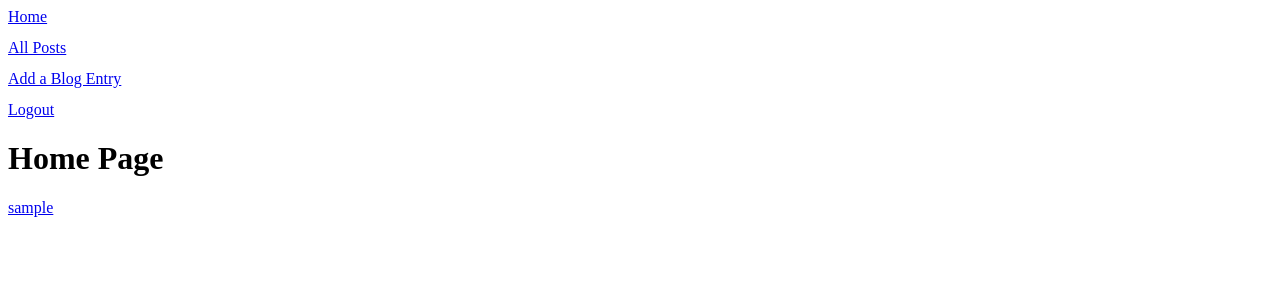
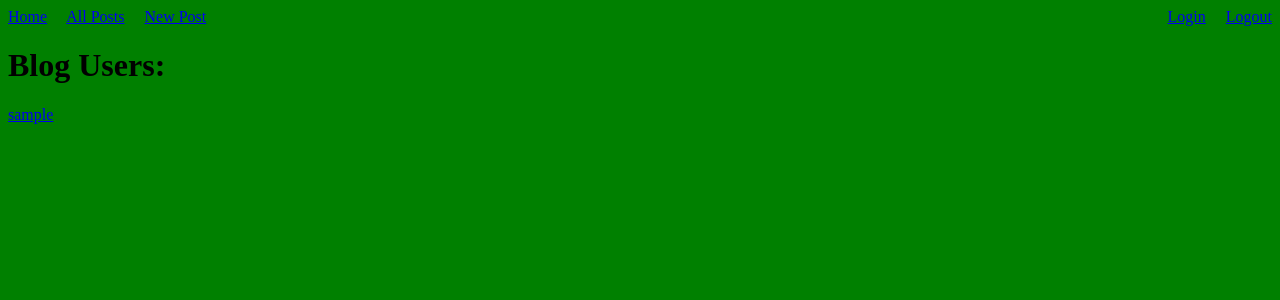
Before and after one commit to Billy-Kirchner/blogz, a Flask app: page / in a window 1280 px wide. Shown: the top 300 px of the page. Run offline with Flask 2, Linux system fonts and the light colour scheme; the visitor is signed in with stand-in values (Sample User, id 1); data comes from the database, SQL or seed files in the repository.

Commit message:
blogz final

```diff
--- a/main.py
+++ b/main.py
@@ -35,7 +35,7 @@ class User(db.Model):
 
 @app.before_request
 def require_login():
-    allowed_routes =['login', 'signup']
+    allowed_routes =['login', 'signup', 'blog_list', 'index']
     if request.endpoint not in allowed_routes and 'username' not in session:
         return redirect('/login')
 
@@ -109,7 +109,8 @@ def addpost():
             db.session.commit()
             id = new_blog.id
             blogs = Blog.query.filter_by(id=id).all()
-            return render_template('single_entry.html', blogs=blogs)
+            users = User.query.all()
+            return render_template('single_entry.html', blogs=blogs, users=users)
 
     return render_template('addpost.html', title_error=title_error, body_error=body_error, title=title, body=body)
 
@@ -118,7 +119,7 @@ def logout():
     del session['username']
     return redirect('/login')
 
-@app.route("/blog", methods=['POST','GET'])
+@app.route('/blog', methods=['POST','GET'])
 def blog_list():
     id = request.args.get('id')
     user_id = request.args.get('user_id')
--- a/templates/base.html
+++ b/templates/base.html
@@ -9,11 +9,16 @@
         </style>
     </head>
 
-    <body>
-        <a href='/'>Home</a>
-        <pre></pre><a href='/blog'>All Posts</a>
-        <pre></pre><a href='/addpost'>Add a Blog Entry</a>
-        <pre></pre><a href='/logout'>Logout</a>
+    <body style="background-color:green">
+
+        <div style=float:left><a href='/'>Home</a>&nbsp;&nbsp;&nbsp;&nbsp;
+        <a href='/blog'>All Posts</a>&nbsp;&nbsp;&nbsp;&nbsp;
+        <a href='/addpost'>New Post</a></div>&nbsp;&nbsp;&nbsp;&nbsp;
+        <div style=float:right><a href='login'>Login</a>&nbsp;&nbsp;&nbsp;&nbsp;
+        <a href='/logout'>Logout</a></div>
+
+        <br>
+
 
         {% with messages = get_flashed_messages(with_categories=True) %}
         <ul>
--- a/templates/index.html
+++ b/templates/index.html
@@ -1,7 +1,7 @@
 {% extends 'base.html' %}
 
 {% block content %}
-<h1>Home Page</h1>
+<h1>Blog Users:</h1>
 {% for user in users %}
 <p><a href='./blog?user_id={{user.id}}'>{{user.username}}</a></p>
 {% endfor %}
```
